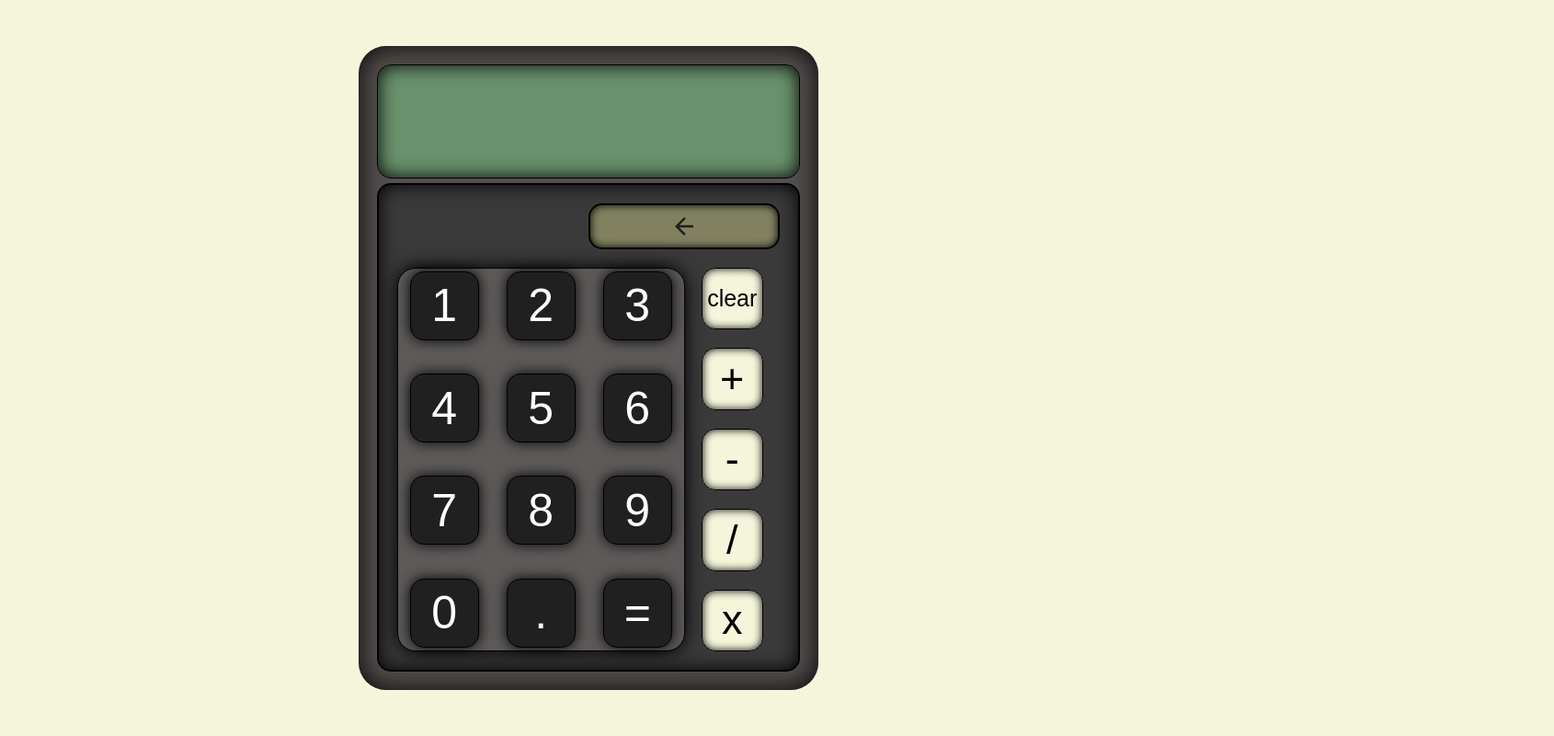
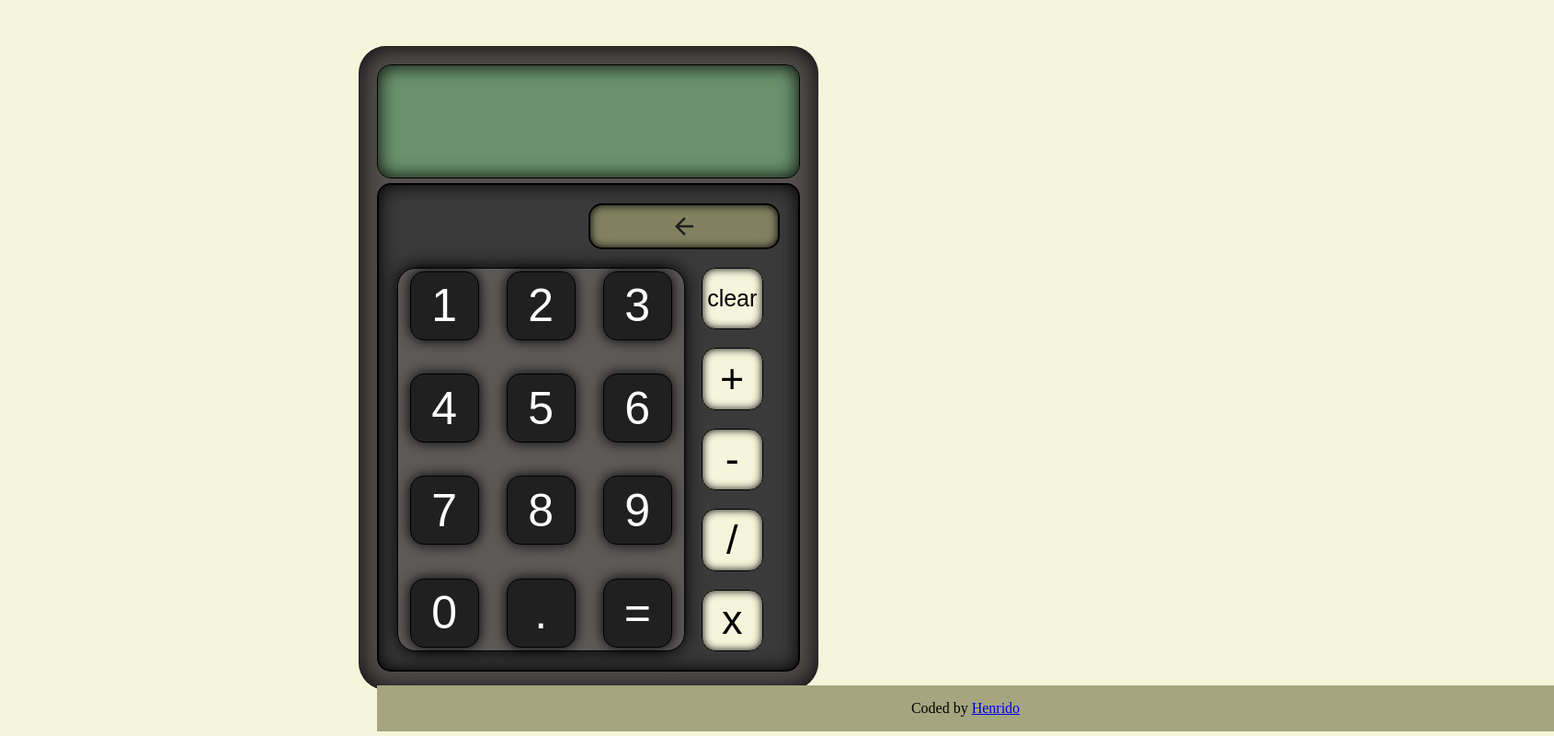
Before and after one commit to Henrido-cpu/calculator, a plain HTML site: page index.html in a window 1280 px wide. Shown: the whole page at 92% size, 1690 px wide, since content can reach past the window. Drawn offline with Linux system fonts and the light colour scheme.

Commit message:
Start adding attribution

```diff
--- a/index.html
+++ b/index.html
@@ -38,6 +38,9 @@
                 </div>
             </div>
     </div>
+    <div class="attribution">
+        <p>Coded by <a href="https://github.com/Henrido-cpu">Henrido</a></p>
+    </div>
     <script src="script.js"></script>
 </body>
 </html>
--- a/styles.css
+++ b/styles.css
@@ -137,6 +137,17 @@ button:active, .right-side button:active{
     font-size: 45px;
 }
 
+.attribution{
+    width:100%;
+    height:50px;
+    position: absolute;
+    bottom:5px;
+    background-color: rgb(165, 165, 127);
+    display: flex;
+    justify-content: center;
+    align-items: center;
+}
+
 .left-side button{
     box-shadow: 0 0 15px black;
 }
```
